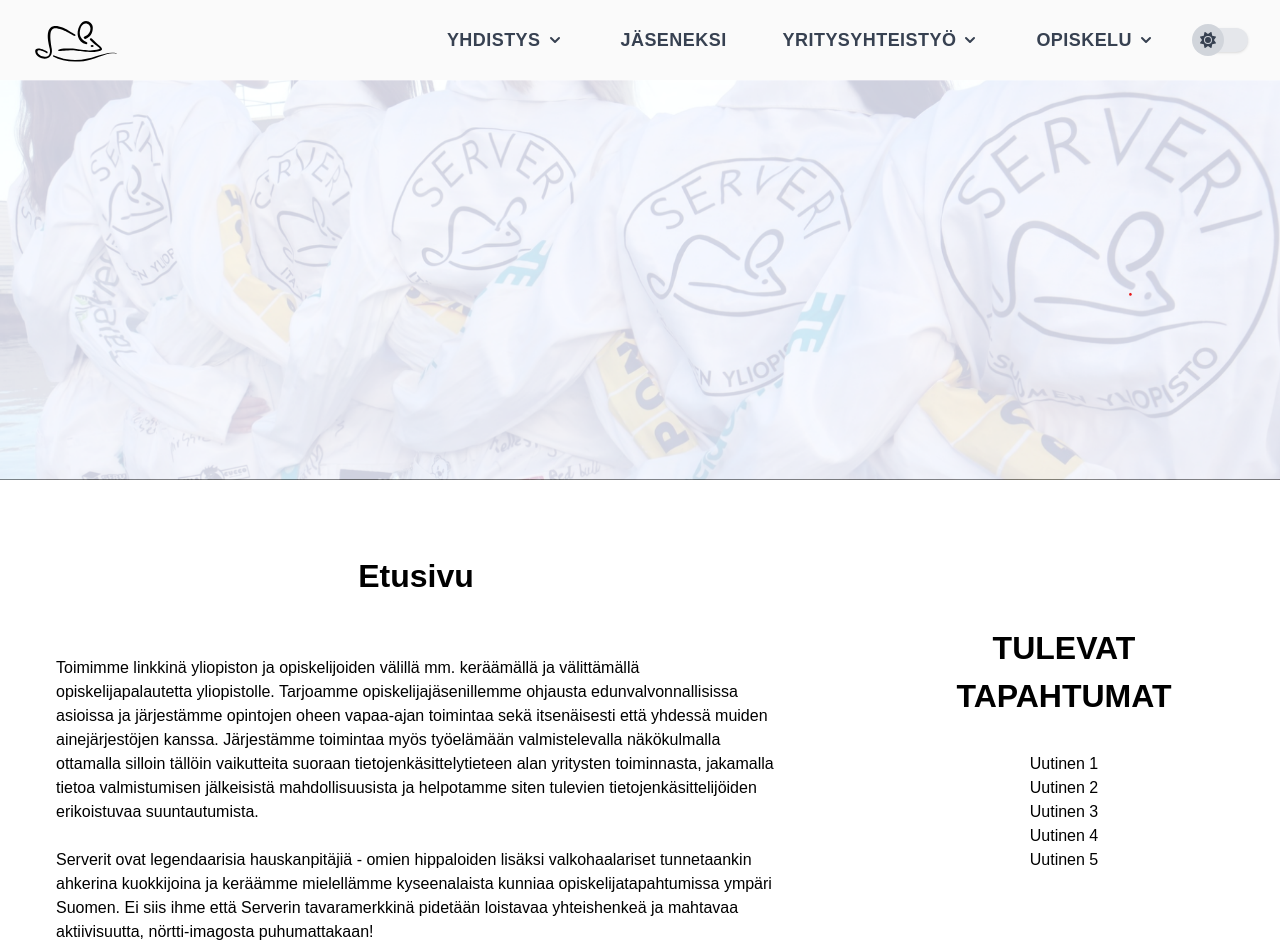
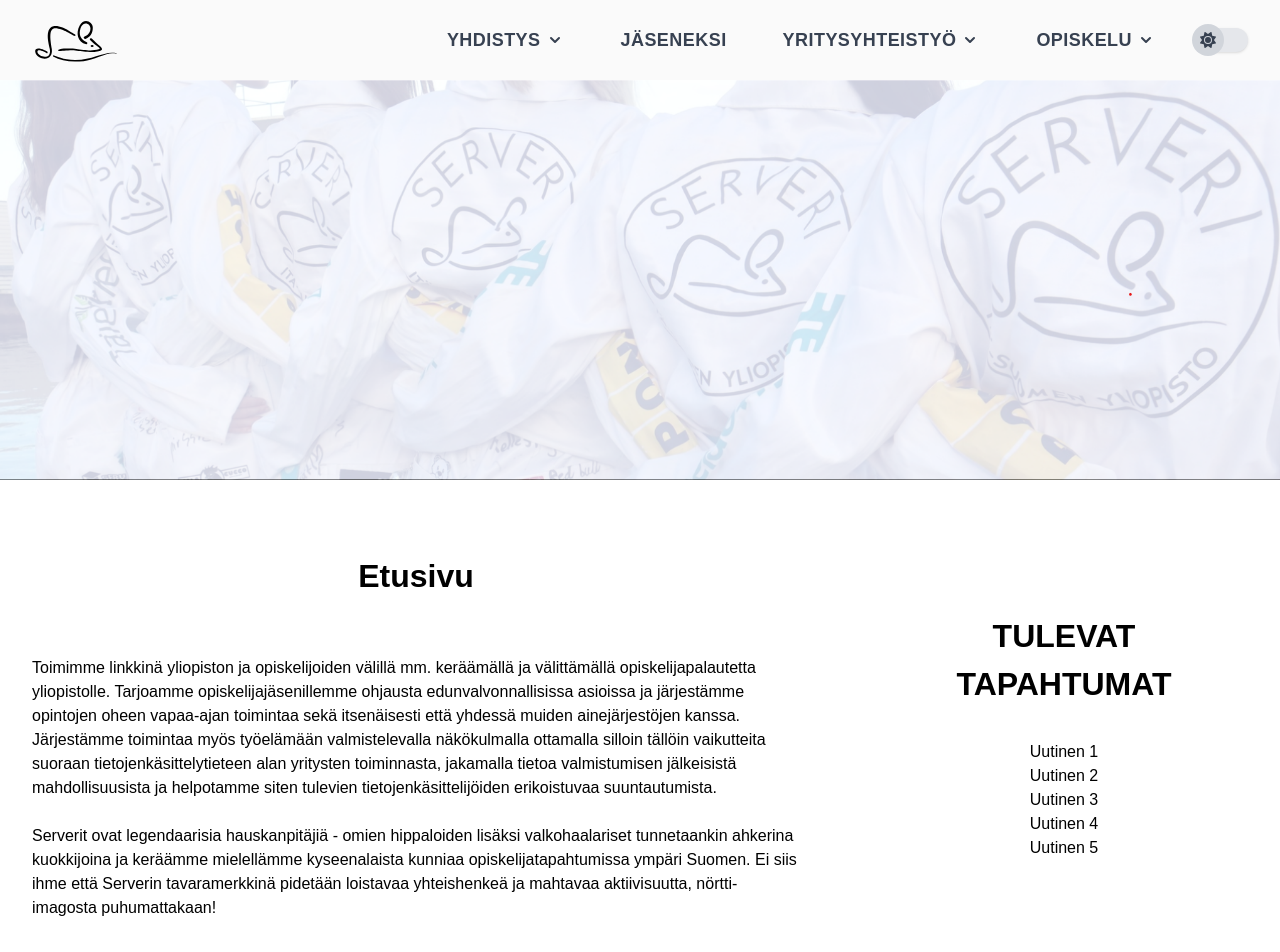
Before and after one commit to serveri/new.serveriry.fi.nuxtjs, a Nuxt app in the folder app/: page / in a window 1280 px wide. Shown: the top 952 px of the page. Built offline with nearby package versions, Linux system fonts and the light colour scheme.

Commit message:
remove padding x

```diff
--- a/app/src/components/hero/HeroSection.vue
+++ b/app/src/components/hero/HeroSection.vue
@@ -1,5 +1,5 @@
 <template>
-   <div class="lg:pt-5 pb-5 px-6 max-w-screen-md md: sm:pt-10 pb-10 px-6">
+   <div class="lg:pt-5 pb-5 max-w-screen-md md: sm:pt-10 pb-10">
       <h1 class="custom-page-title">{{ $t('h1_front-page') }}</h1>
       <p class="mt-6">
          Toimimme linkkinä yliopiston ja opiskelijoiden välillä mm. keräämällä ja välittämällä opiskelijapalautetta
```
